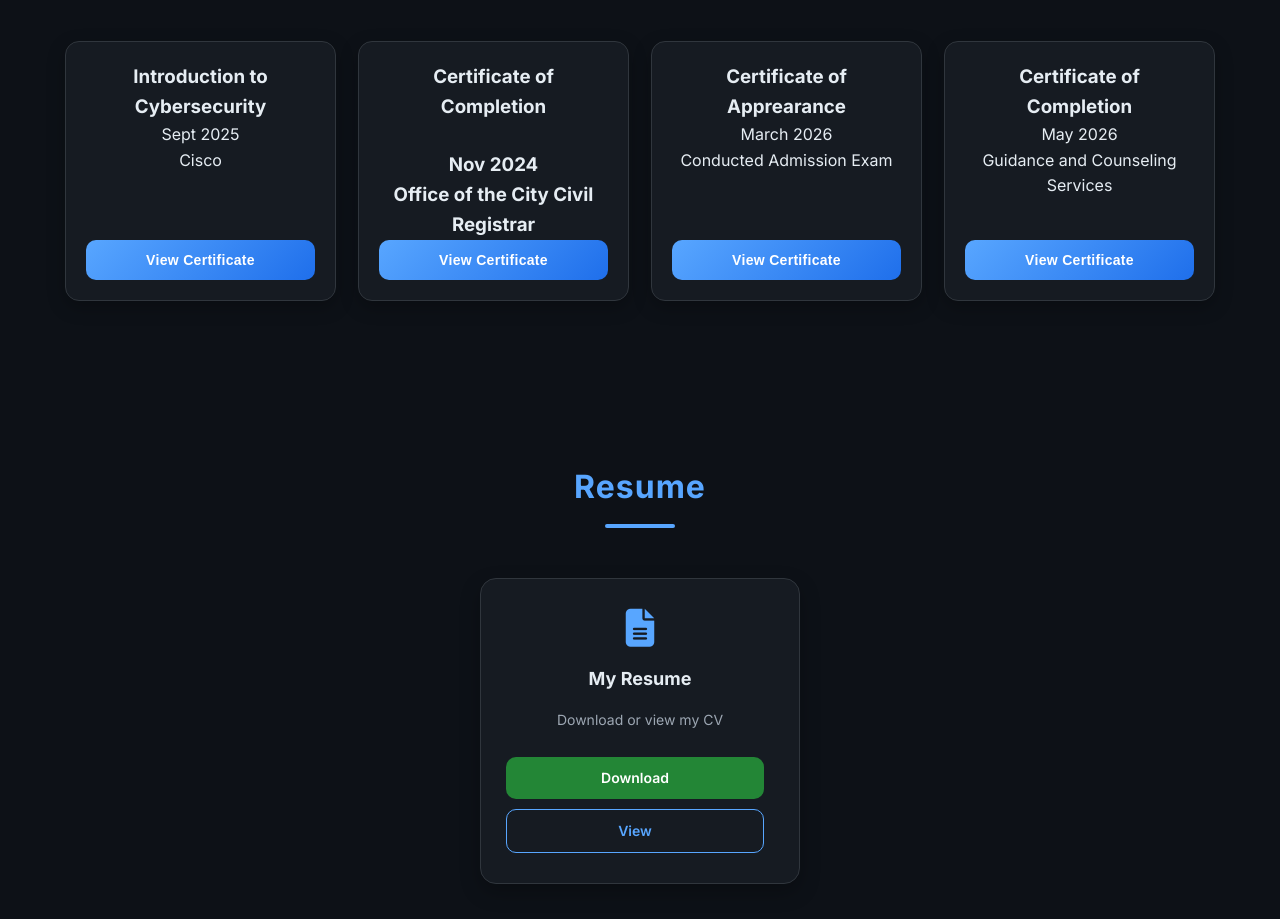
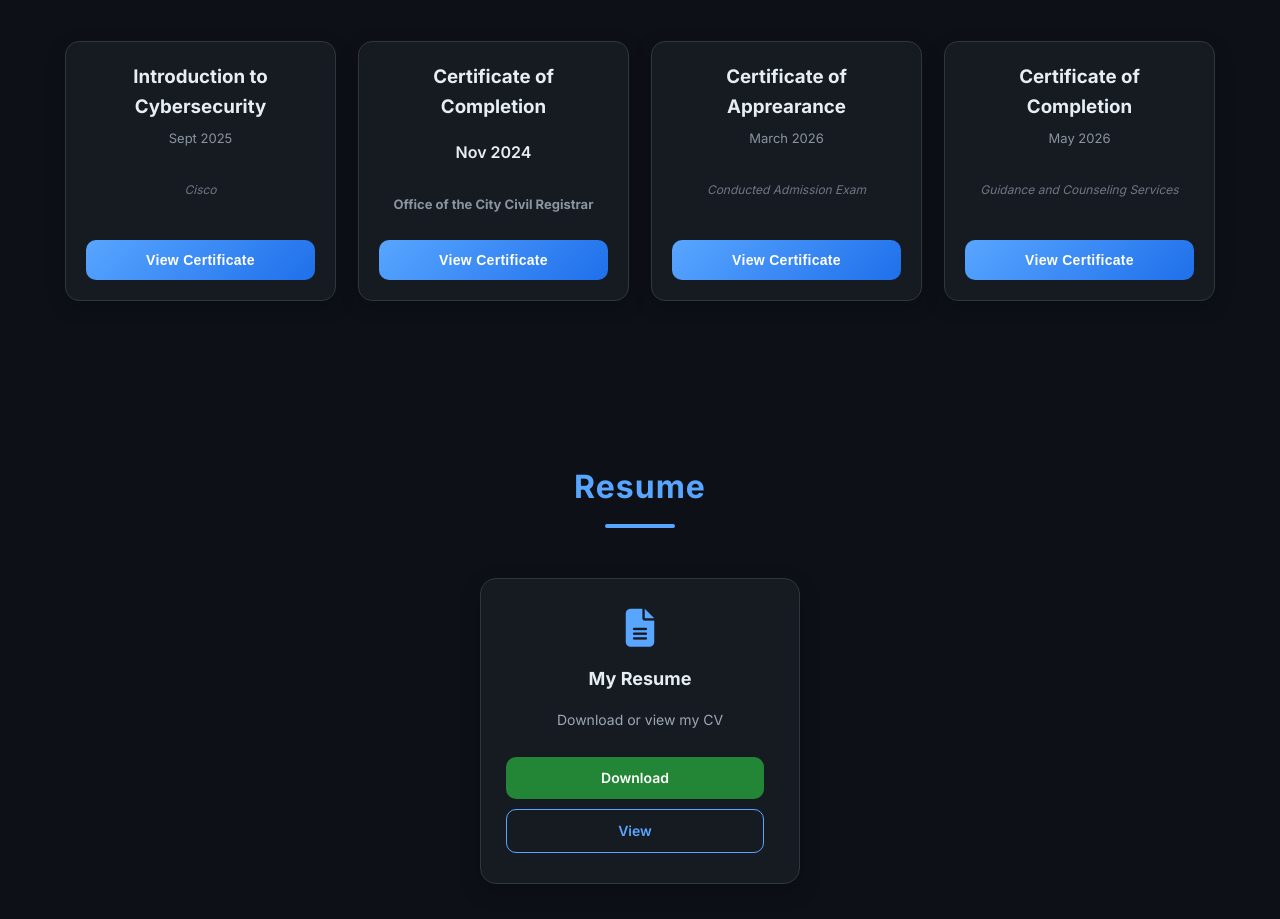
Before and after one commit to Geopy2004/Geo-portfolio, a plain HTML site: page index.html in a window 1280 px wide. Shown: the part 1700-2619 px from the top of the page. Drawn offline with Linux system fonts and the light colour scheme.

Commit message:
hello ywa

```diff
--- a/css/main.css
+++ b/css/main.css
@@ -416,12 +416,42 @@ body{
   box-shadow:0 10px 25px rgba(0,0,0,0.35);
 }
 
-./* DESCRIPTION AREA */
+/* DESCRIPTION AREA */
 .cert-card p{
   margin:6px 0;
+  font-size:14px;
+  min-height:40px;
   color:#9da7b3;
+}
+
+/* DESCRIPTION AREA */
+.cert-card p{
+  margin:6px 0;
   font-size:14px;
-  min-height:40px; /* keeps spacing consistent */
+  color:#9da7b3;
+}
+
+/* FIRST <p> (Title) */
+.cert-card p:nth-child(1){
+  font-weight:600;
+  font-size:16px;
+  color:#e6edf3;
+  min-height:48px; /* only title gets height */
+}
+
+/* SECOND <p> (Issuer) */
+.cert-card p:nth-child(2){
+  font-size:13px;
+  color:#8b949e;
+  min-height:40px;
+}
+
+/* THIRD <p> (Date / Extra) */
+.cert-card p:nth-child(3){
+  font-style:italic;
+  font-size:12px;
+  color:#6e7681;
+  min-height:30px;
 }
 
 /* BUTTON */
```
